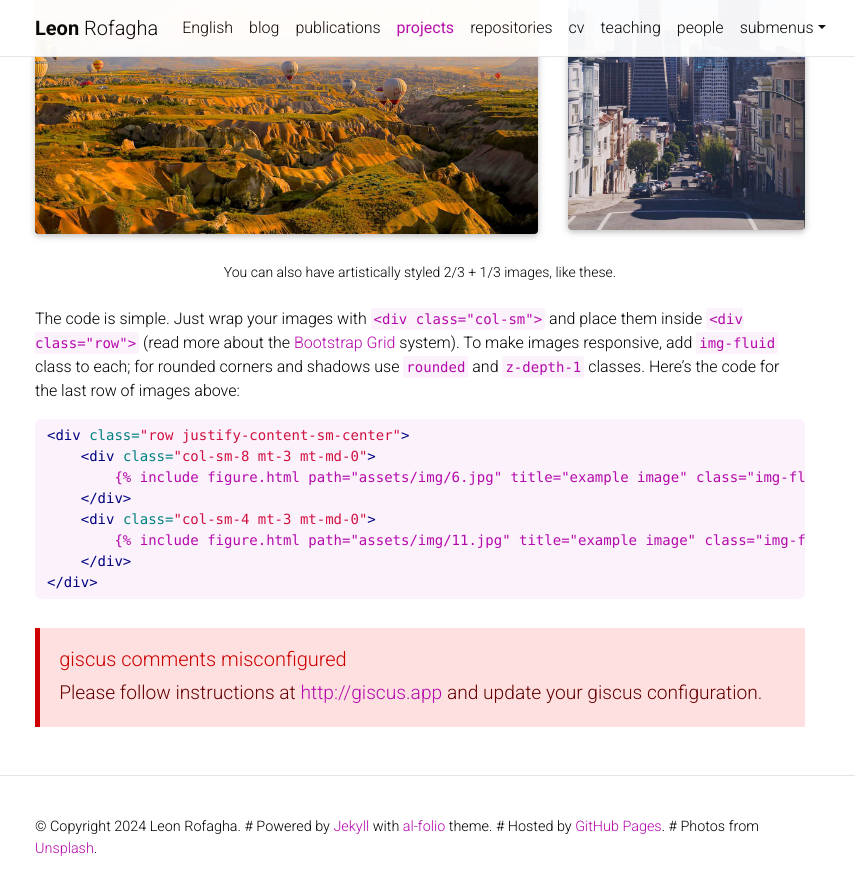
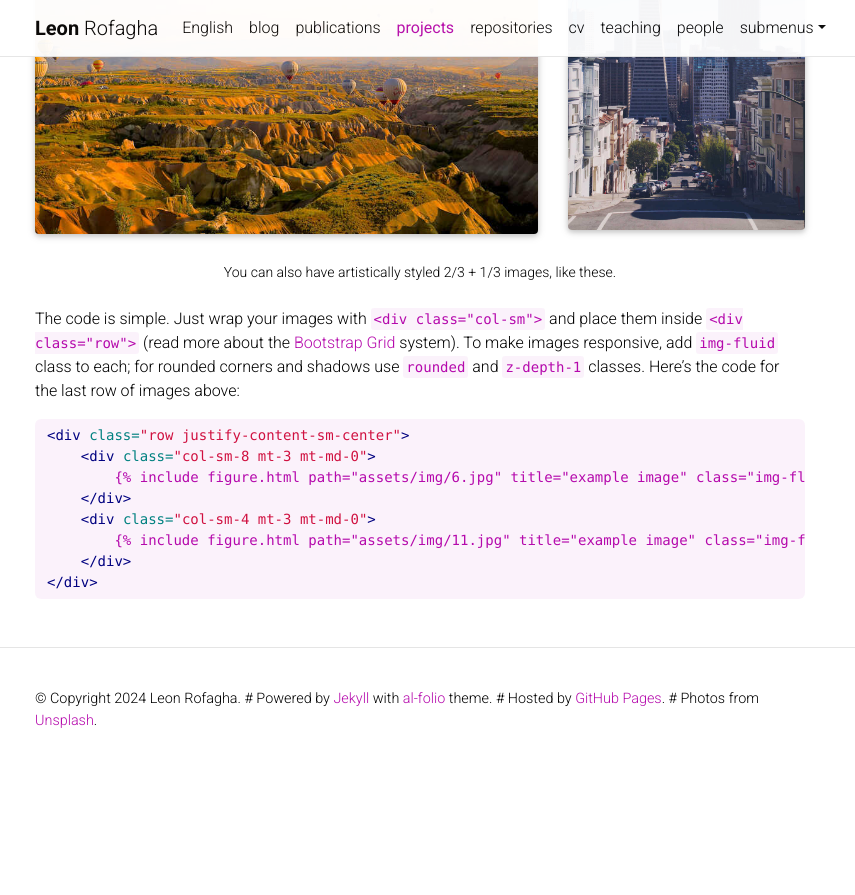
Before and after one commit to leonrofa/leonrofa.github.io, a Jekyll site: the page built from _projects/2_project.md, in a window 1280 px wide and 900 px high, scrolled down 1498 px. Shown: the top 895 px of the window, without its empty margins (220-1075 px from the left). Built offline with Jekyll 4.4.1, drawn with Linux system fonts in a browser that asks for light colours; full-size pictures stand in for the smaller copies a plugin makes; comment, search, counter and statistics services are not loaded; a style sheet for code colours, icons or effects is not loaded; after the commit the page ends 2270 px from its top, so only the background shows below that; some of the changed lines change nothing that is shown.

```diff
--- a/_config.yml
+++ b/_config.yml
@@ -138,29 +138,29 @@
 
 # Giscus comments (RECOMMENDED)
 # Follow instructions on https://giscus.app/ to setup for your repo to fill out the information below.
-giscus:
-  repo:                          # <your-github-user-name>/<your-github-repo-name>
-  repo_id:                       # leave empty or specify your repo_id (see https://giscus.app/)
-  category: Comments             # name of the category under which discussions will be created
-  category_id:                   # leave empty or specify your category_id (see https://giscus.app/)
-  mapping: title                 # identify discussions by post title
-  strict: 1                      # use strict identification mode
-  reactions_enabled: 1           # enable (1) or disable (0) emoji reactions
-  input_position: bottom         # whether to display input form below (bottom) or above (top) the comments
-  theme: preferred_color_scheme  # name of the color scheme (preferred works well with al-folio light/dark mode)
-  emit_metadata: 0
-  lang: en
+# giscus:
+#   repo:                          # <your-github-user-name>/<your-github-repo-name>
+#   repo_id:                       # leave empty or specify your repo_id (see https://giscus.app/)
+#   category: Comments             # name of the category under which discussions will be created
+#   category_id:                   # leave empty or specify your category_id (see https://giscus.app/)
+#   mapping: title                 # identify discussions by post title
+#   strict: 1                      # use strict identification mode
+#   reactions_enabled: 1           # enable (1) or disable (0) emoji reactions
+#   input_position: bottom         # whether to display input form below (bottom) or above (top) the comments
+#   theme: preferred_color_scheme  # name of the color scheme (preferred works well with al-folio light/dark mode)
+#   emit_metadata: 0
+#   lang: en
 
 # Disqus comments (DEPRECATED)
-disqus_shortname: al-folio # put your disqus shortname
+# disqus_shortname: al-folio # put your disqus shortname
 # https://help.disqus.com/en/articles/1717111-what-s-a-shortname
 
 # External sources.
 # If you have blog posts published on medium.com or other external sources,
 # you can display them in your blog by adding a link to the RSS feed.
-external_sources:
-  - name:
-    rss_url:
+# external_sources:
+#   - name:
+#     rss_url:
 
 # -----------------------------------------------------------------------------
 # Collections
```
